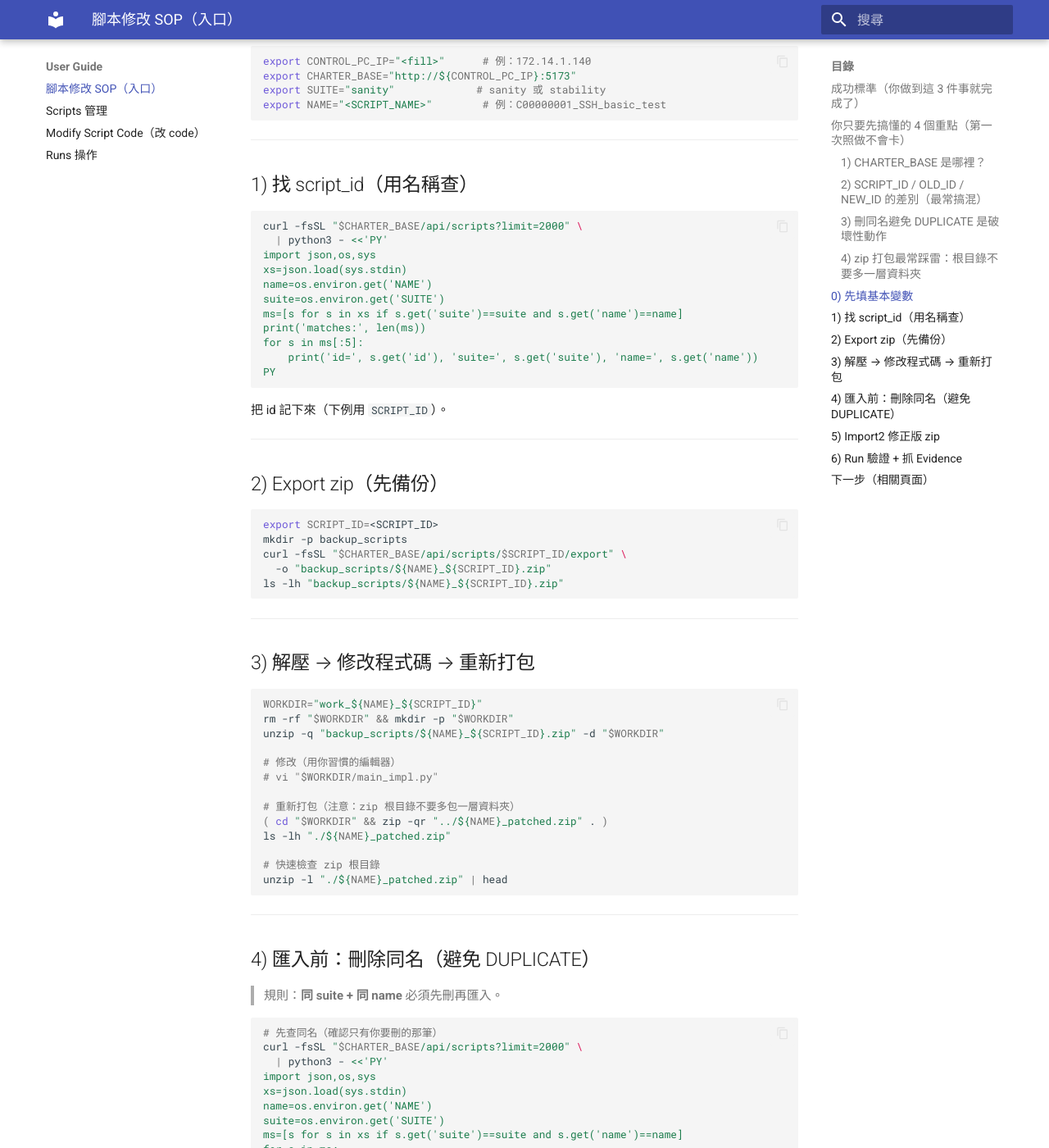
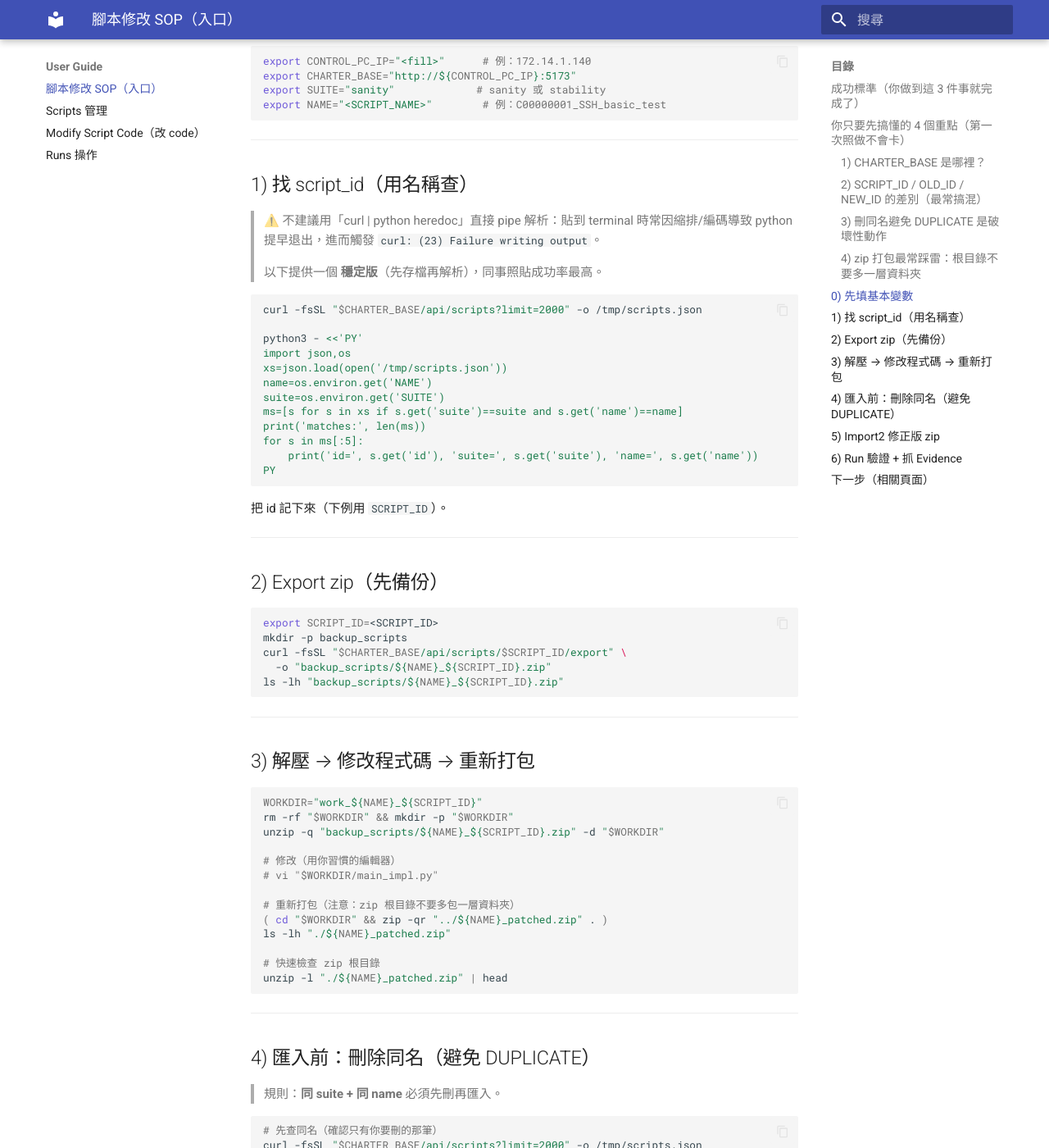
Before and after one commit to askeywifisit-ui/charter_project, an MkDocs documentation site: the page built from docs/charter_site/docs/user_guide/script_change_sop.md, in a window 1280 px wide and 1400 px high, scrolled down 1288 px. Shown: the whole window at 82% size. Built offline with MkDocs 1.6.1 and Material for MkDocs 9.7.7, drawn with Linux system fonts in a browser that asks for light colours; comment, search, counter and statistics services are not loaded; some of the changed text lies outside the part shown.

Commit message:
docs: script change SOP avoid curl|python heredoc broken pipe (save json then parse)

````diff
--- a/docs/charter_site/docs/user_guide/script_change_sop.md
+++ b/docs/charter_site/docs/user_guide/script_change_sop.md
@@ -54,11 +54,16 @@ export NAME="<SCRIPT_NAME>"        # 例：C00000001_SSH_basic_test
 
 ## 1) 找 script_id（用名稱查）
 
+> ⚠️ 不建議用「curl | python heredoc」直接 pipe 解析：貼到 terminal 時常因縮排/編碼導致 python 提早退出，進而觸發 `curl: (23) Failure writing output`。
+>
+> 以下提供一個 **穩定版**（先存檔再解析），同事照貼成功率最高。
+
 ```bash
-curl -fsSL "$CHARTER_BASE/api/scripts?limit=2000" \
-  | python3 - <<'PY'
-import json,os,sys
-xs=json.load(sys.stdin)
+curl -fsSL "$CHARTER_BASE/api/scripts?limit=2000" -o /tmp/scripts.json
+
+python3 - <<'PY'
+import json,os
+xs=json.load(open('/tmp/scripts.json'))
 name=os.environ.get('NAME')
 suite=os.environ.get('SUITE')
 ms=[s for s in xs if s.get('suite')==suite and s.get('name')==name]
@@ -110,10 +115,11 @@ unzip -l "./${NAME}_patched.zip" | head
 
 ```bash
 # 先查同名（確認只有你要刪的那筆）
-curl -fsSL "$CHARTER_BASE/api/scripts?limit=2000" \
-  | python3 - <<'PY'
-import json,os,sys
-xs=json.load(sys.stdin)
+curl -fsSL "$CHARTER_BASE/api/scripts?limit=2000" -o /tmp/scripts.json
+
+python3 - <<'PY'
+import json,os
+xs=json.load(open('/tmp/scripts.json'))
 name=os.environ.get('NAME')
 suite=os.environ.get('SUITE')
 ms=[s for s in xs if s.get('suite')==suite and s.get('name')==name]
@@ -143,10 +149,11 @@ curl -sS -X POST "$CHARTER_BASE/api/scripts/import2" \
 
 ```bash
 # 找回新的 script_id
-NEW_ID=$(curl -fsSL "$CHARTER_BASE/api/scripts?limit=2000" \
-  | python3 - <<'PY'
-import json,os,sys
-xs=json.load(sys.stdin)
+curl -fsSL "$CHARTER_BASE/api/scripts?limit=2000" -o /tmp/scripts.json
+
+NEW_ID=$(python3 - <<'PY'
+import json,os
+xs=json.load(open('/tmp/scripts.json'))
 name=os.environ.get('NAME')
 suite=os.environ.get('SUITE')
 ms=[s for s in xs if s.get('suite')==suite and s.get('name')==name]
````
